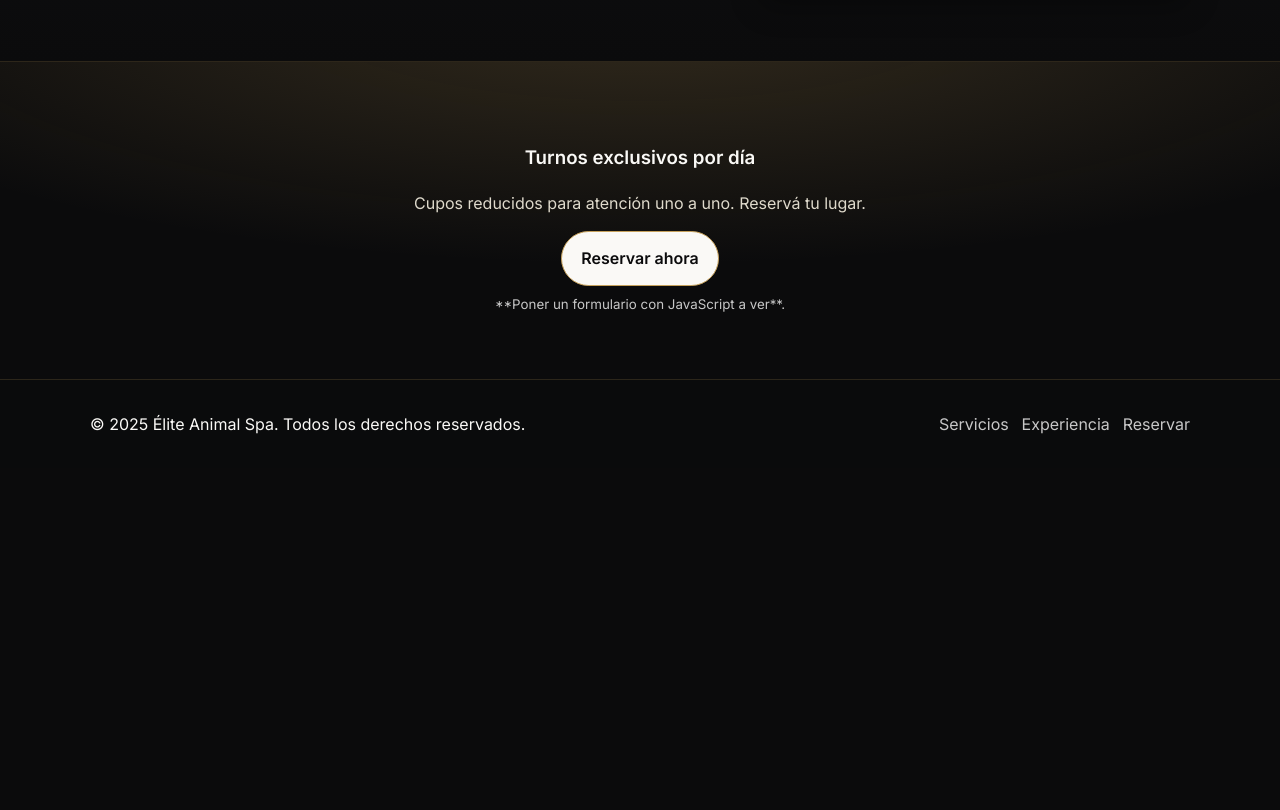
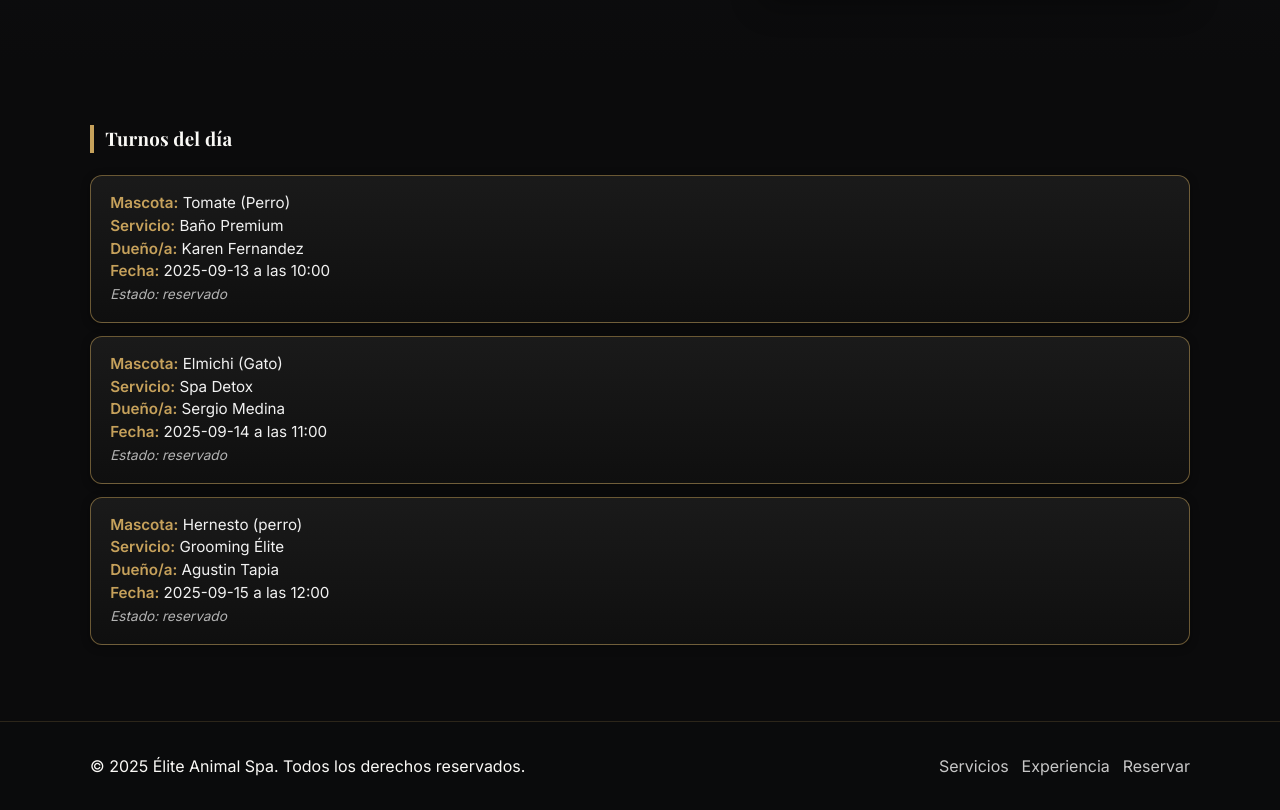
Before and after one commit to carelis66/parcial-1-pd-acn4bv-fagundez, a plain HTML site: page index.html in a window 1280 px wide. Shown: the part 1273-2083 px from the top of the page. Before the commit the page ends 1741 px from the top, so only its background shows below. Drawn offline with nearby package versions, Linux system fonts and the light colour scheme.

Commit message:
feat(ui): agregar sección Turnos con contenedor para el render

```diff
--- a/index.html
+++ b/index.html
@@ -8,6 +8,7 @@
   <link href="https://fonts.googleapis.com/css2?family=Playfair+Display:wght@500;600;700&family=Inter:wght@300;400;500;600&display=swap" rel="stylesheet">
   <link rel="stylesheet" href="styles.css" />
   <meta name="description" content="Spa de lujo para perros y gatos: baños premium, spa detox, grooming y más. Turnos exclusivos."/>
+   <script src="app.js" defer></script>
 </head>
 <body>
   <!-- Header - Navbar -->
@@ -80,15 +81,14 @@
     </div>
   </section>
 
-  <!-- ARREGLAR LOS TEXTOS 22/09 -->
-  <section id="turnos" class="section section--cta">
-    <div class="container cta">
-      <h3>Turnos exclusivos por día</h3>
-      <p>Cupos reducidos para atención uno a uno. Reservá tu lugar.</p>
-      <a href="#" class="btn btn--primary">Reservar ahora</a>
-      <small class="note">**Poner un formulario con JavaScript a ver**.</small>
-    </div>
-  </section>
+  <!-- Turnos vista -->
+<section id="turnos" class="section">
+  <div class="container">
+    <h3 class="section__title">Turnos del día</h3>
+    <div id="lista-turnos"></div>
+  </div>
+</section>
+
 
   <!-- Footer -->
   <footer class="footer">
```
